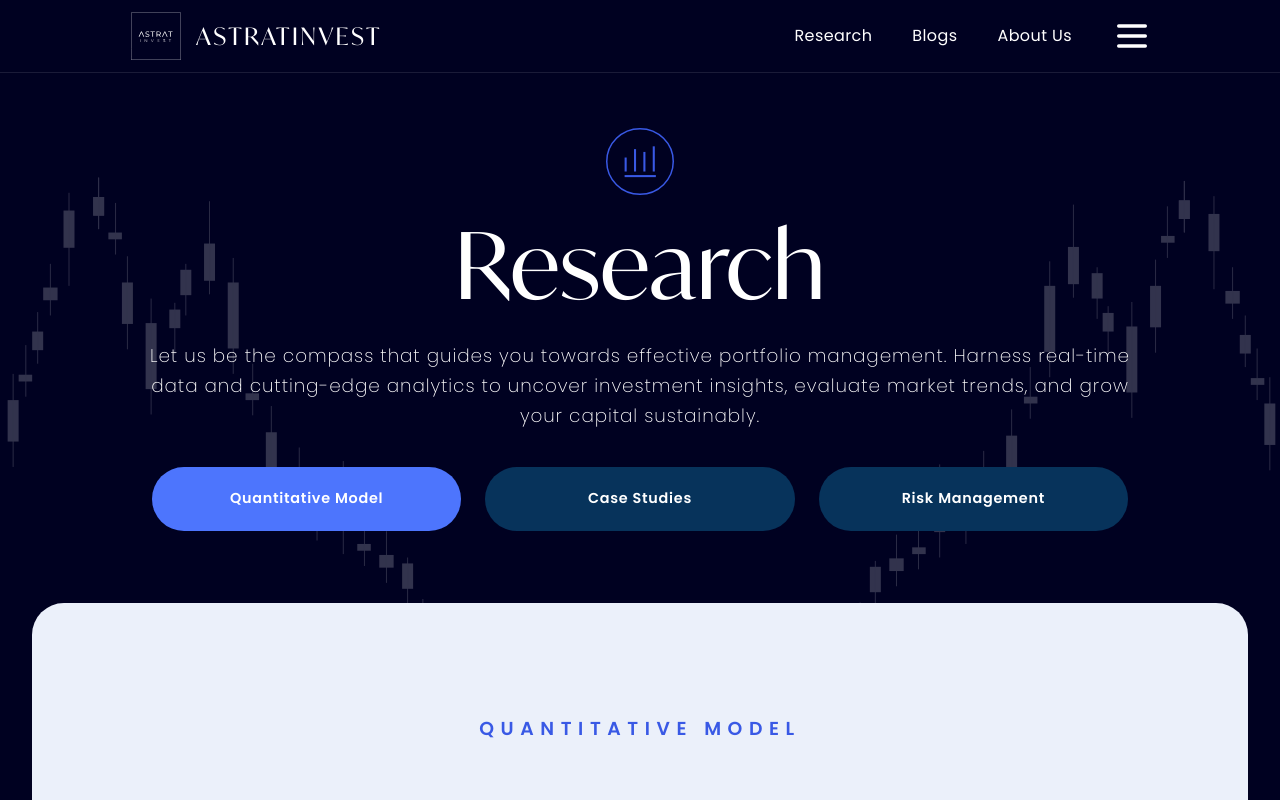
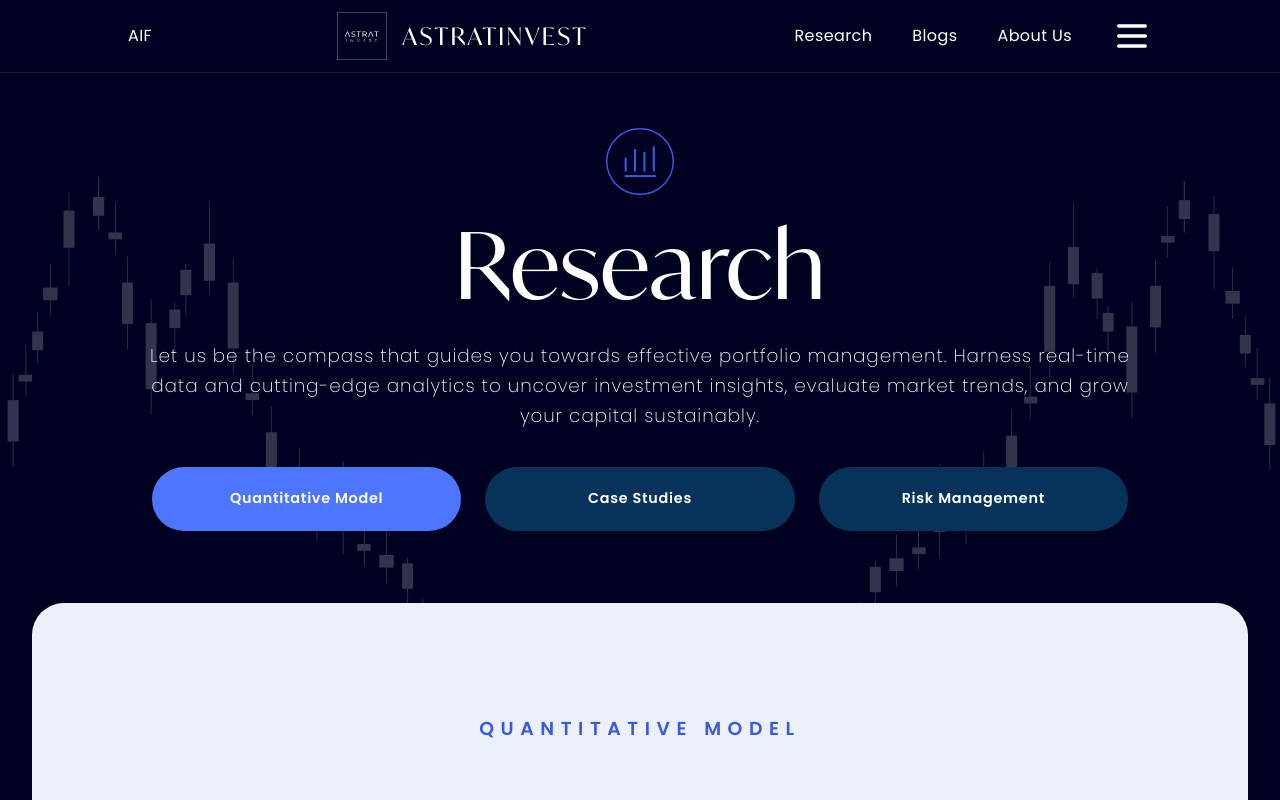
Before and after one commit to tholiaapoorv/astratinvest, a Next.js app: page /research/quantitative-model in a window 1280 px wide. Shown: the top 800 px of the page. Built offline with nearby package versions, Linux system fonts and the light colour scheme; no server answers.

Commit message:
Create AIF

```diff
--- a/components/NavBar.tsx
+++ b/components/NavBar.tsx
@@ -30,6 +30,12 @@ const NavBar = () => {
     <div ref={containerMain} className="fixed top-0 z-[50] w-full">
       <div className="navbar-wrapper flex h-fit items-center justify-center border-b border-white/10 bg-[#000121] backdrop-blur-lg">
         <div className="navbar-container flex w-[80%] items-center justify-between py-2">
+          <Link
+              href={`${process.env.NEXT_PUBLIC_APP_URL}/AIF`}
+              className="flex items-center justify-center gap-2 font-poppins tracking-wide text-white transition hover:text-[#3959E5] xsPhone:hidden smLaptop:flex"
+            >
+              AIF
+            </Link>
           <Link
             href={`${process.env.NEXT_PUBLIC_APP_URL}`}
             className="flex items-center justify-center gap-3"
```
